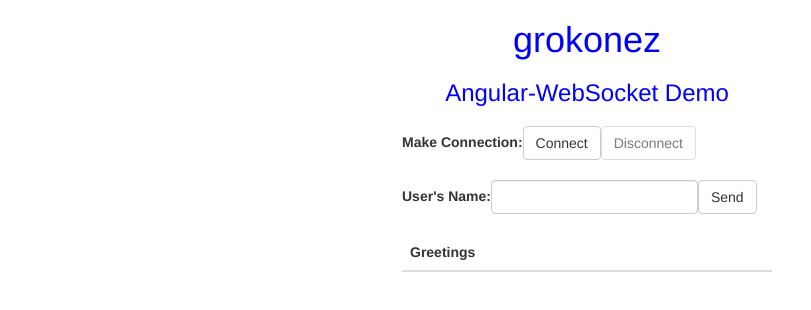
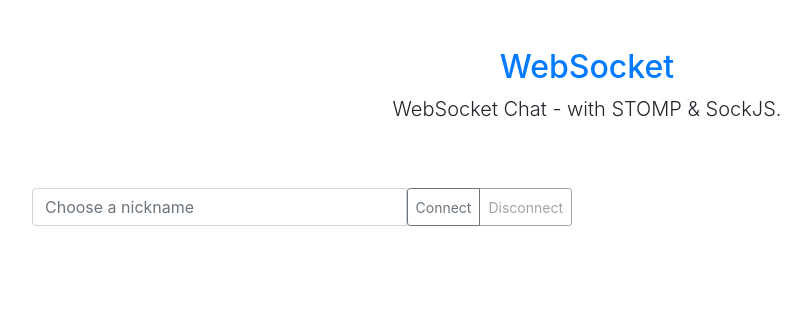
Before and after one commit to radoslawjala/messenger-frontend, an Angular app: page / in a window 1280 px wide. Shown: the top 310 px of the page, without its empty margins (53-864 px from the left). Built offline with nearby package versions, Linux system fonts and the light colour scheme.

Commit message:
wersja przed dodaniem plikow z zipa

```diff
--- a/src/app/app.component.html
+++ b/src/app/app.component.html
@@ -1,53 +1,44 @@
-<!DOCTYPE html>
-<html>
-
-<head>
-  <meta charset="utf-8">
-  <title>Spring Boot WebSocket</title>
-  <base href="/">
-
-  <meta name="viewport" content="width=device-width, initial-scale=1">
-  <link rel="stylesheet" href="https://maxcdn.bootstrapcdn.com/bootstrap/3.3.7/css/bootstrap.min.css">
-</head>
-
-<body>
-<div style="color: blue; text-align: center">
-  <h1>{{title}}</h1>
-  <h3>{{description}}</h3>
+<div class="container">
+  <div class="py-5 text-center">
+    <a href="/"><h2>WebSocket</h2></a>
+    <p class="lead">WebSocket Chat - with STOMP & SockJS.</p>
+  </div>
+  <div class="row">
+    <div class="col-md-6">
+      <div class="mb-3">
+        <div class="input-group">
+          <input type="text" id="from" class="form-control" placeholder="Choose a nickname" [(ngModel)]="userName"/>
+          <div class="btn-group">
+            <button type="button" id="connect" class="btn btn-sm btn-outline-secondary" (click)="connect()">Connect</button>
+            <button type="button" id="disconnect" class="btn btn-sm btn-outline-secondary" (click)="disconnect()" disabled>Disconnect</button>
+          </div>
+        </div>
+      </div>
+      <div class="mb-3" id="users" style="display: none;">
+        <span id="active-users-span"></span>
+        <ul id="active-users" class="list-group list-group-horizontal-sm">
+        </ul>
+      </div>
+      <div id="divSelectedUser" class="mb-3" style="display: none;">
+        <span id="selectedUser" class="badge badge-secondary"></span> Selected
+      </div>
+      <div class="mb-3">
+        <div class="input-group" id="sendmessage" style="display: none;">
+          <input type="text" id="message" class="form-control" placeholder="Message">
+          <div class="input-group-append">
+            <button id="send" class="btn btn-primary" onclick="send()">Send</button>
+          </div>
+        </div>
+      </div>
+    </div>
+    <div class="col-md-6">
+      <div id="content"></div>
+      <div>
+        <span class="float-right">
+          <button id="clear" class="btn btn-primary" onclick="clearMessages()" style="display: none;">Clear</button>
+        </span>
+      </div>
+      <div id="response"></div>
+    </div>
+  </div>
 </div>
-
-<div class="container" style="width: 400px; margin-top: 20px;">
-
-  <form class="form-inline">
-    <div class="form-group">
-      <label for="connect">Make Connection:</label>
-      <button id="connect" class="btn btn-default" type="button" [disabled]="!disabled" (click)="connect()">Connect</button>
-      <button id="disconnect" class="btn btn-default" type="submit" [disabled]="disabled" (click)="disconnect()">Disconnect</button>
-    </div>
-  </form>
-
-  <form class="form-inline" style="margin-top: 20px;">
-    <div class="form-group">
-      <label for="name">User's Name:</label>
-      <input type="text" id="name" name="name" class="form-control" [(ngModel)]="name" />
-    </div>
-    <button id="send" class="btn btn-default" type="button" (click)="sendName()">Send</button>
-  </form>
-
-  <table id="conversation" class="table table-striped" style="margin-top: 20px;">
-    <thead>
-    <tr>
-      <th>Greetings</th>
-    </tr>
-    </thead>
-    <tbody *ngFor="let greeting of greetings">
-    <tr>
-      <td>{{greeting}}</td>
-    </tr>
-    </tbody>
-  </table>
-
-</div>
-</body>
-
-</html>
--- a/src/app/app.component.ts
+++ b/src/app/app.component.ts
@@ -1,4 +1,4 @@
-import { Component } from '@angular/core';
+import {ChangeDetectorRef, Component} from '@angular/core';
 import {Stomp} from '@stomp/stompjs';
 import * as SockJS from 'sockjs-client';
 import {HttpClient} from '@angular/common/http';
@@ -10,105 +10,86 @@
   styleUrls: ['./app.component.css']
 })
 export class AppComponent {
-  title = 'grokonez';
-  description = 'Angular-WebSocket Demo';
   user: User = new User();
 
-  greetings: string[] = [];
+  users: string[] = [];
   disabled = true;
   name: string;
   private stompClient;
-  userName = 'heszke w meszke';
+  userName: string;
 
-  constructor(private http: HttpClient) { }
+  constructor(private http: HttpClient, private change: ChangeDetectorRef) {}
 
-  setConnected(connected: boolean): void {
-    this.disabled = !connected;
+  connect(): void {
+    const socket = new SockJS('http://localhost:8080/chat');
+    this.stompClient = Stomp.over(socket);
+    const _this = this;
+    this.stompClient.connect({userName: this.userName}, function () {
 
-    if (connected) {
-      this.greetings = [];
+      this.stompClient.subscribe('http://localhost:8080/topic/broadcast', function (output) {
+        _this.printInConsole(JSON.parse(output.body));
+      });
+
+        // this.stompClient.subscribe('http://localhost:8080/topic/active', function () {
+        //   _this.updateUsers(this.userName);
+        // });
+        //
+        // this.stompClient.subscribe('/user/queue/messages', function (output) {
+        //   _this.printInConsole(JSON.parse(output.body));
+        // });
+        //
+        // _this.sendConnection(' connected to server');
+
+    });
+
+    this.http.post('http://localhost:8080/rest/user-connect', this.userName).subscribe(data => {
+      console.log(data);
+    }, error => {
+      console.error(error);
+    })
+
+  }
+
+  disconnect(): void {
+    if(this.stompClient != null) {
+      this.http.post('http://localhost:8080/rest/user-disconnect', this.userName).subscribe(data => {
+          console.log(data);
+        }, error => {
+          console.error(error);
+        }
+      );
+
+      this.stompClient.disconnect(function() {
+        console.log('disconnected');
+      });
     }
   }
 
-  connect(): void {
-    // if (this.userName == null || this.userName === "") {
-    //   alert('Please input a nickname!');
-    //   return;
-    // }
-
-    const socket = new SockJS('http://localhost:8080/chat');
-    this.stompClient = Stomp.over(socket);
-    const _this = this;
-    this.stompClient.connect({}, function (frame) {
-      _this.setConnected(true);
-      console.log('Connected: ' + frame);
-
-      _this.stompClient.subscribe('/topic/broadcast', function (hello) {
-        _this.showGreeting(JSON.parse(hello.body).greeting);
-      });
-
-      _this.stompClient.subscribe('/topic/active', function () {
-        this.updateUsers(this.userName);
-      });
-
-      _this.stompClient.subscribe('/user/queue/messages', function (output) {
-        this.showMessage('pozniej to dodam');
-      });
-
-      this.sendConnection(' connected to server');
-    });
-
-
-    console.log('pierdolony name!!!!!!!:::      ' + _this.userName);
-
-    this.http.post<string>('http://localhost:8080/rest/user-connect',{userName: this.userName})
-      .subscribe(data => {
-      console.log(data);
-    },
-      err => {
-        console.error(err);
-      });
-  }
-
   updateUsers(userName: string): void {
-    //cos tam bedzie robic
-    console.log('teraz updatuje usera ' + userName);
-  }
-
-  showMessage(message: string) {
-    console.log('message: ' + message);
+    this.http.get<string[]>("http://localhost:8080/rest/active-users-except/" + userName).subscribe(data=> {
+      this.users = data;
+      console.log('users: ' + this.users);
+      this.change.detectChanges();
+    }, error => {
+      console.error(error);
+    })
   }
 
   sendConnection(message: string): void {
-    var text = this.userName + message;
-    this.sendBroadcast('jakis json');
+    const text = this.userName + message;
+    this.sendBroadcast({'from': 'server', 'text': text});
 
-    // for first time or last time, list active users:
     this.updateUsers(this.userName);
   }
 
-  sendBroadcast(json: string) {
-    this.stompClient.send("/app/broadcast", {}, JSON.stringify(json));
+  sendBroadcast(json: any): void {
+    if(this.stompClient != null) {
+      this.stompClient.send('/app/broadcast', {}, JSON.stringify(json));
+    }
   }
 
-  disconnect() {
-    if (this.stompClient != null) {
-      this.stompClient.disconnect();
-    }
-
-    this.setConnected(false);
-    console.log('Disconnected!');
-  }
-
-  sendName() {
-    this.stompClient.send(
-      '/gkz/hello',
-      {},
-      JSON.stringify({ 'name': this.name })
-    );
-  }
-
-  showGreeting(message) {
-    this.greetings.push(message);
+  printInConsole(messageObject: any): void {
+    console.log('message: \n' + 'from: ' + messageObject.from + "\n recipient: " + messageObject.recipient
+    + '\n text: ' + messageObject.text + '\n time: ' + messageObject.time);
   }
 }
--- a/src/index.html
+++ b/src/index.html
@@ -6,6 +6,8 @@
   <base href="/">
   <meta name="viewport" content="width=device-width, initial-scale=1">
   <link rel="icon" type="image/x-icon" href="favicon.ico">
+  <link rel="stylesheet" href="https://stackpath.bootstrapcdn.com/bootstrap/4.3.1/css/bootstrap.min.css" integrity="sha384-ggOyR0iXCbMQv3Xipma34MD+dH/1fQ784/j6cY/iJTQUOhcWr7x9JvoRxT2MZw1T" crossorigin="anonymous">
+
 </head>
 <body>
   <app-root></app-root>
```
